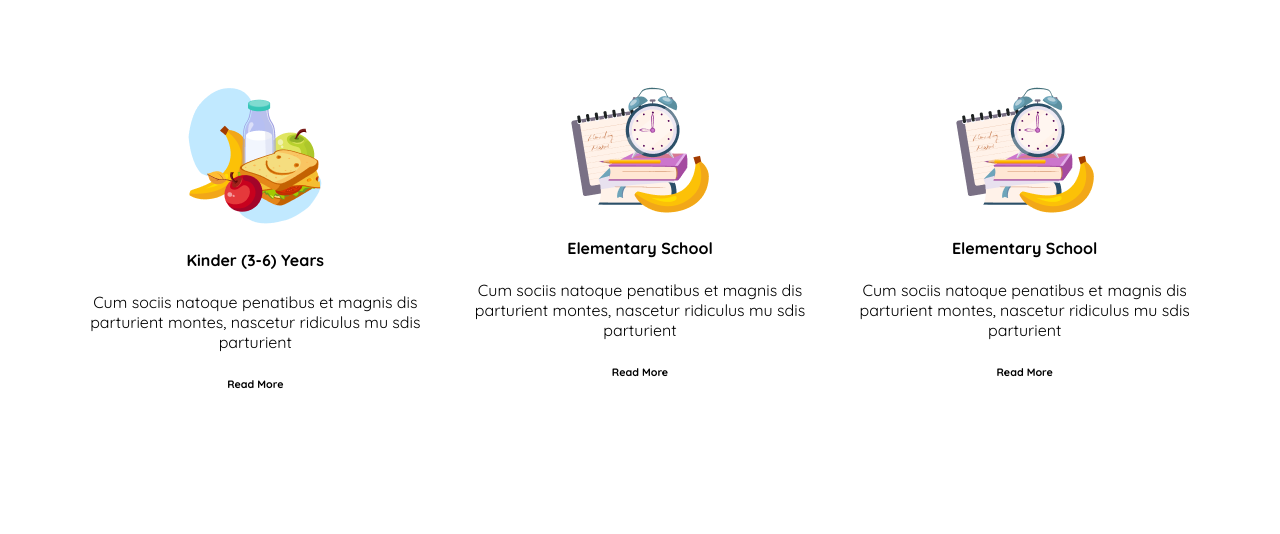
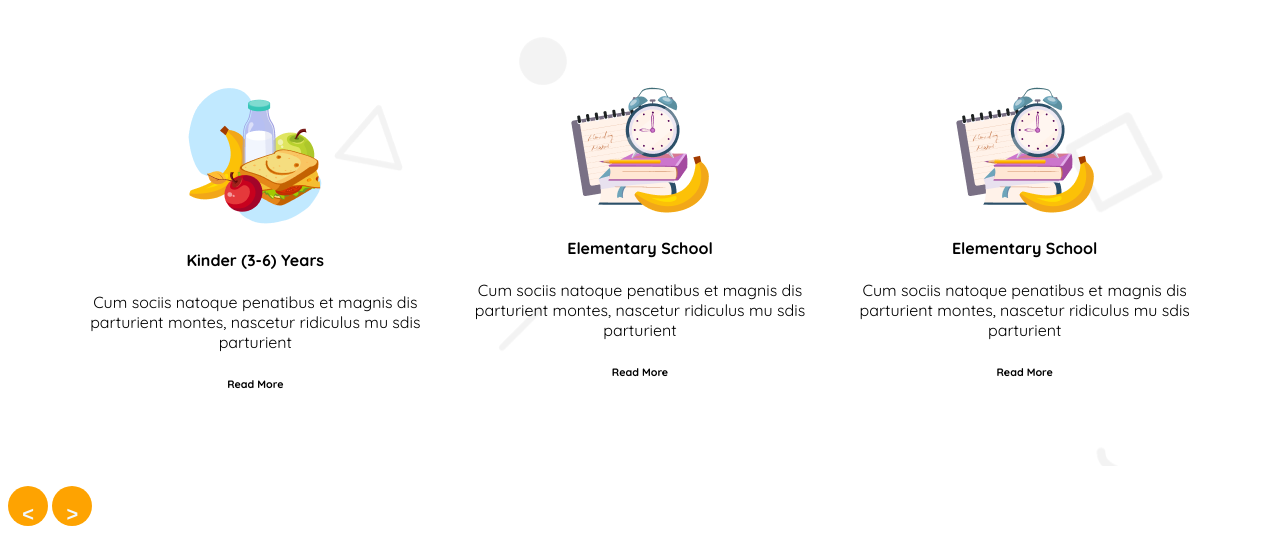
Before and after one commit to slsamia/assignment2, a plain HTML site: page index.html in a window 1280 px wide. Shown: the part 752-1286 px from the top of the page. Before the commit the page ends 1238 px from the top, so only its background shows below. Drawn offline with Linux system fonts and the light colour scheme; files whose address does not match are found by name.

Commit message:
added a card

```diff
--- a/index.html
+++ b/index.html
@@ -69,7 +69,18 @@
             <h6>Read More</h6>
           </section>
         </div>
-  </main>
+        <div class="sing">
+
+          <button class="bt">
+            <h2>&lt;</h2>
+          </button>
+          <button class="bt">
+            <h2> &gt;</h2>
+          </button>
+
+        </div>
+
+    </main>
     <footer>
 
     </footer>
--- a/style/school.css
+++ b/style/school.css
@@ -98,9 +98,17 @@
 .banner-content {
   background-image: url(bg.png);
 }
-.bg {
-  background-image: image(bg.png);
+
+.bt {
+  background-color: #fea301;
+  border-radius: 50%;
+  height: 40px;
+  width: 40px;
+  border: none;
+  color: aliceblue;
+  text-align: center;
 }
+
 /* responsive part */
 @media screen and (max-width: 576px) {
   .navbar,
```
